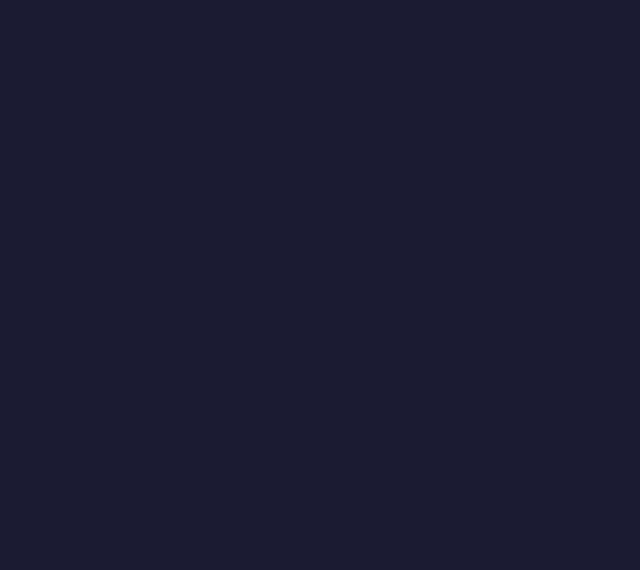
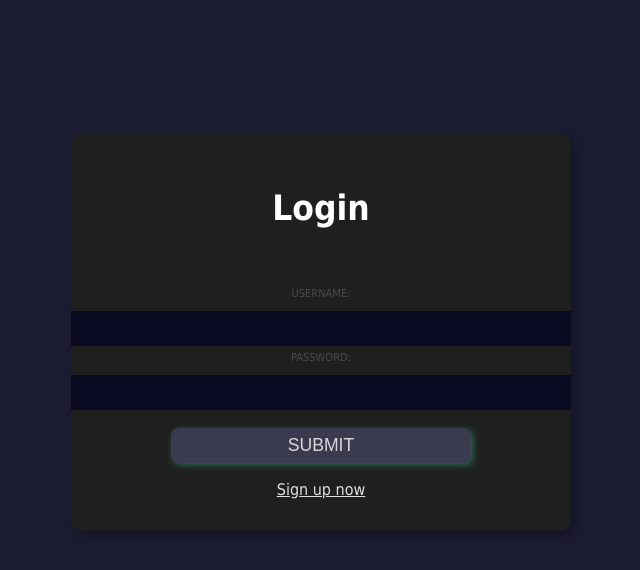
Before and after one commit to yahuy1/mu_mhack_2023, a React (Create React App) app in the folder frontend/: page /log_in in a window 1280 px wide. Before the commit this address had no page. Shown: the top 570 px of the page, without its empty margins (319-959 px from the left). Built offline with nearby package versions, Linux system fonts and the light colour scheme.

Commit message:
add router 2

```diff
--- a/frontend/src/App.js
+++ b/frontend/src/App.js
@@ -13,6 +13,7 @@ function App() {
         <Routes>
           <Route path="/sign_up" element={<Sign_Up />}/>
           <Route path="/feed" element={<Feed />} />
+          <Route path="/log_in" element={<LogIn/>} />
         </Routes>
       </div>
       </Router>
--- a/frontend/src/Components/LogIn/LogIn.css
+++ b/frontend/src/Components/LogIn/LogIn.css
@@ -54,7 +54,7 @@ h1 {
 
 .content-container {
   width: 500px;
-  height: 350px;
+  height: 100%;
 }
 
 .form-container {
@@ -63,7 +63,7 @@ h1 {
   align-items: center;
 
   width: 500px;
-  height: 350px;
+  height: 100%;
 
   margin-top: 5px;
   padding-top: 20px;
--- a/frontend/src/Components/LogIn/LogIn.js
+++ b/frontend/src/Components/LogIn/LogIn.js
@@ -1,4 +1,5 @@
 import React, {useState} from 'react';
+import { Link } from 'react-router-dom';
 import './LogIn.css';
 
 function LogIn() {
@@ -36,6 +37,7 @@ function LogIn() {
                         <input type="password" name="password" onChange={handleEmailChange} required/>
                         <br />
                         <input type="submit" value="SUBMIT" className="submit-btn" />
+                        <Link to='/sign_up'>Sign up now</Link>
                     </form>
                 </div>
             </div>
```
